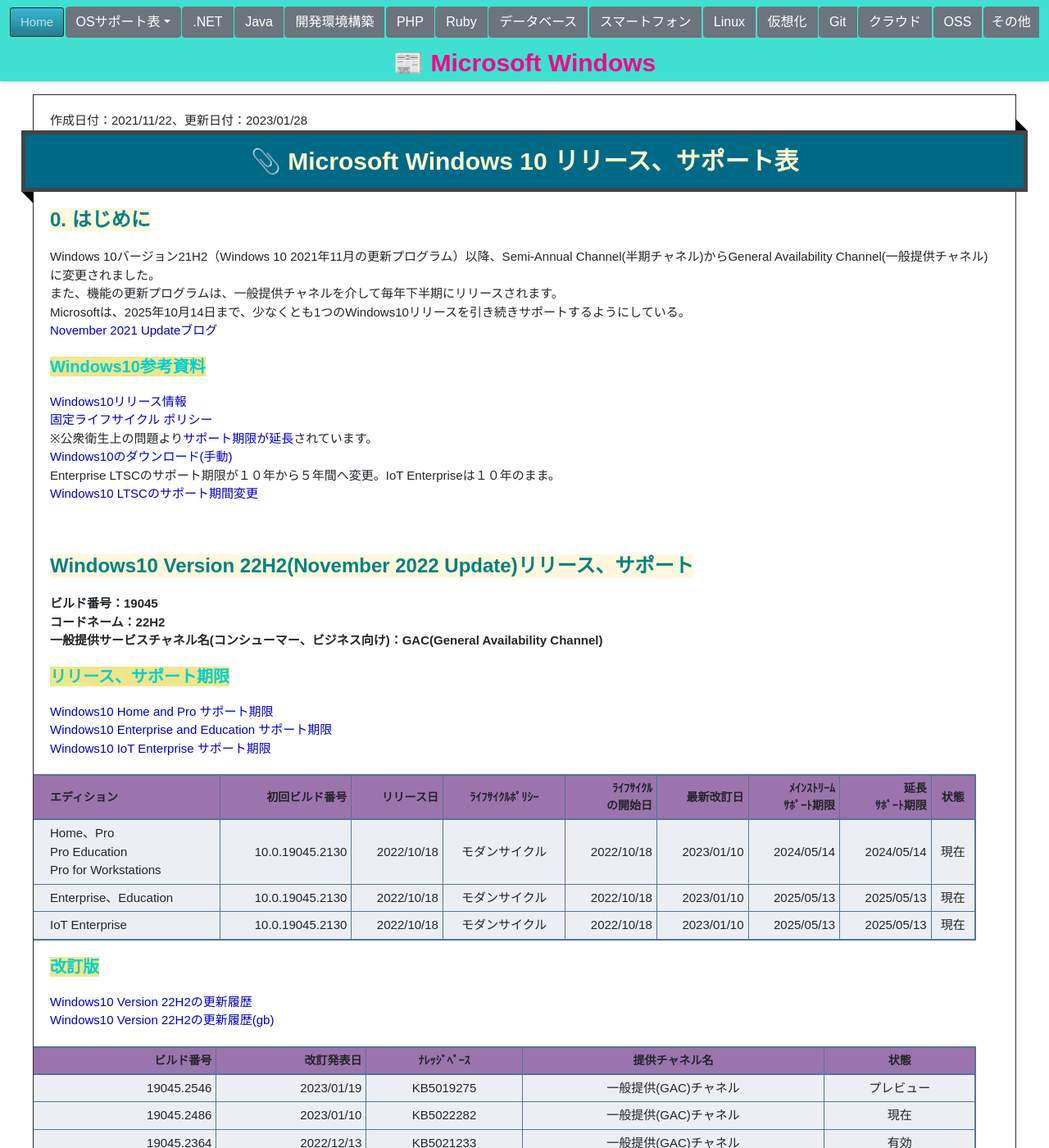
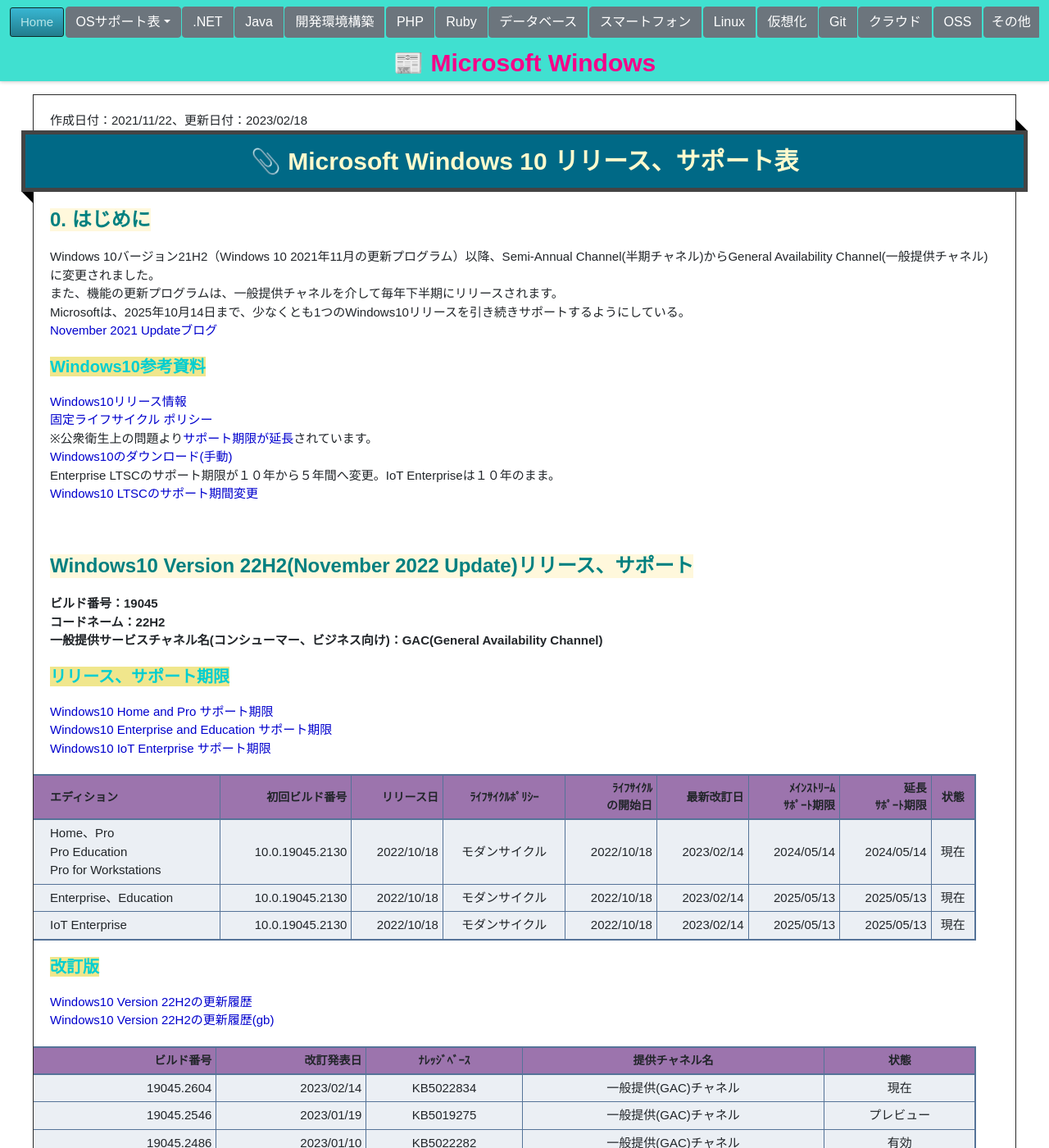
Before and after one commit to person-carrying-water/person-carrying-water.github.io, a Jekyll site: the page built from Contents/Support/Windows10.md, in a window 1280 px wide and 1400 px high. Shown: the whole window at 82% size. Built offline with Jekyll 4.4.1, drawn with Linux system fonts in a browser that asks for light colours; nearby versions of some CDN libraries; emoji names are drawn with the system emoji font; some of the changed text lies outside the part shown.

Commit message:
Win230218

```diff
--- a/Contents/Support/Windows10.md
+++ b/Contents/Support/Windows10.md
@@ -3,7 +3,7 @@
 title: ":newspaper: Microsoft Windows"
 description: ":paperclip: Microsoft Windows 10 リリース、サポート表"
 date: "2021/11/22"
-lastmod: "2023/01/28"
+lastmod: "2023/02/18"
 ---
 
 ## 0. はじめに
@@ -34,9 +34,9 @@
 
 | エディション       | 初回ビルド番号 | リリース日 | ﾗｲﾌｻｲｸﾙﾎﾟﾘｼｰ | ﾗｲﾌｻｲｸﾙ<br />の開始日 | 最新改訂日 | ﾒｲﾝｽﾄﾘｰﾑ<br />ｻﾎﾟｰﾄ期限 | 延長<br>ｻﾎﾟｰﾄ期限 | 状態 |
 | :----------------- | -------------: | ---------: |:------------:| ---------: | ---------: | ---------: | ---------: | :-----: |
-|Home、Pro<br />Pro Education<br />Pro for Workstations|10.0.19045.2130 | 2022/10/18 |モダンサイクル| 2022/10/18 | 2023/01/10 | 2024/05/14 | 2024/05/14 |   現在  |
-|Enterprise、Education   |10.0.19045.2130 | 2022/10/18 |モダンサイクル| 2022/10/18 | 2023/01/10 | 2025/05/13 | 2025/05/13 |   現在  |
-|IoT Enterprise          |10.0.19045.2130 | 2022/10/18 |モダンサイクル| 2022/10/18 | 2023/01/10 | 2025/05/13 | 2025/05/13 |   現在  |
+|Home、Pro<br />Pro Education<br />Pro for Workstations|10.0.19045.2130 | 2022/10/18 |モダンサイクル| 2022/10/18 | 2023/02/14 | 2024/05/14 | 2024/05/14 |   現在  |
+|Enterprise、Education   |10.0.19045.2130 | 2022/10/18 |モダンサイクル| 2022/10/18 | 2023/02/14 | 2025/05/13 | 2025/05/13 |   現在  |
+|IoT Enterprise          |10.0.19045.2130 | 2022/10/18 |モダンサイクル| 2022/10/18 | 2023/02/14 | 2025/05/13 | 2025/05/13 |   現在  |
 
 ### 改訂版
 [Windows10 Version 22H2の更新履歴]()
@@ -44,8 +44,9 @@
 
 | ビルド番号 | 改訂発表日  | ﾅﾚｯｼﾞﾍﾞｰｽ |  提供チャネル名  |   状態  |
 | ---------: | ---------: | :-------: | :--------------: | :-----: |
+| 19045.2604 | 2023/02/14 | KB5022834 |一般提供(GAC)チャネル | 現在 |
 | 19045.2546 | 2023/01/19 | KB5019275 |一般提供(GAC)チャネル | プレビュー |
-| 19045.2486 | 2023/01/10 | KB5022282 |一般提供(GAC)チャネル | 現在 |
+| 19045.2486 | 2023/01/10 | KB5022282 |一般提供(GAC)チャネル | 有効 |
 | 19045.2364 | 2022/12/13 | KB5021233 |一般提供(GAC)チャネル | 有効 |
 | 19045.2311 | 2022/11/15 | KB5020030 |一般提供(GAC)チャネル | プレビュー |
 | 19045.2251 | 2022/11/08 | KB5019959 |一般提供(GAC)チャネル | 有効 |
@@ -68,11 +69,11 @@
 
 | エディション       | 初回ビルド番号 | リリース日 | ﾗｲﾌｻｲｸﾙﾎﾟﾘｼｰ | ﾗｲﾌｻｲｸﾙ<br />の開始日 | 最新改訂日 | ﾒｲﾝｽﾄﾘｰﾑ<br />ｻﾎﾟｰﾄ期限 | 延長<br>ｻﾎﾟｰﾄ期限 | 状態 |
 | :----------------- | -------------: | ---------: |:------------:| ---------: | ---------: | ---------: | ---------: | :-----: |
-|Home、Pro<br />Pro Education<br />Pro for Workstations|10.0.19044.1288 | 2021/11/16 |モダンサイクル| 2021/11/16 | 2023/01/10 | 2023/06/13 | 2023/06/13 |   現在  |
-|Enterprise、Education   |10.0.19044.1288 | 2021/11/16 |モダンサイクル| 2021/11/16 | 2023/01/10 | 2024/06/11 | 2024/06/11 |   現在  |
-|IoT Enterprise          |10.0.19044.1288 | 2021/11/16 |モダンサイクル| 2021/11/16 | 2023/01/10 | 2024/06/11 | 2024/06/11 |   現在  |
-|Enterprise 2021 LTSC    |10.0.19044.1288 | 2021/11/16 | 固定サイクル | 2021/11/16 | 2023/01/10 | 2027/01/12 | 2032/01/13 |   現在  |
-|IoT Enterprise 2021 LTSC|10.0.19044.1288 | 2021/11/16 | 固定サイクル | 2021/11/16 | 2023/01/10 | 2027/01/12 | 2027/01/12 |   現在  |
+|Home、Pro<br />Pro Education<br />Pro for Workstations|10.0.19044.1288 | 2021/11/16 |モダンサイクル| 2021/11/16 | 2023/02/14 | 2023/06/13 | 2023/06/13 |   現在  |
+|Enterprise、Education   |10.0.19044.1288 | 2021/11/16 |モダンサイクル| 2021/11/16 | 2023/02/14 | 2024/06/11 | 2024/06/11 |   現在  |
+|IoT Enterprise          |10.0.19044.1288 | 2021/11/16 |モダンサイクル| 2021/11/16 | 2023/02/14 | 2024/06/11 | 2024/06/11 |   現在  |
+|Enterprise 2021 LTSC    |10.0.19044.1288 | 2021/11/16 | 固定サイクル | 2021/11/16 | 2023/02/14 | 2027/01/12 | 2032/01/13 |   現在  |
+|IoT Enterprise 2021 LTSC|10.0.19044.1288 | 2021/11/16 | 固定サイクル | 2021/11/16 | 2023/02/14 | 2027/01/12 | 2027/01/12 |   現在  |
 
 ### 改訂版
 [Windows10 Version 21H2の更新履歴](https://support.microsoft.com/ja-jp/topic/windows-10-%E3%81%AE%E6%9B%B4%E6%96%B0%E5%B1%A5%E6%AD%B4-857b8ccb-71e4-49e5-b3f6-7073197d98fb)
@@ -80,8 +81,9 @@
 
 | ビルド番号 | 改訂発表日  | ﾅﾚｯｼﾞﾍﾞｰｽ |  提供チャネル名  |   状態  |
 | ---------: | ---------: | :-------: | :--------------: | :-----: |
+| 19044.2604 | 2023/02/14 | KB5022834 | すべてのチャネル | 現在 |
 | 19044.2546 | 2023/01/19 | KB5019275 | すべてのチャネル | プレビュー |
-| 19044.2486 | 2023/01/10 | KB5022282 | すべてのチャネル | 現在 |
+| 19044.2486 | 2023/01/10 | KB5022282 | すべてのチャネル | 有効 |
 | 19044.2364 | 2022/12/13 | KB5021233 | すべてのチャネル | 有効 |
 | 19044.2311 | 2022/11/15 | KB5020030 | すべてのチャネル | プレビュー |
 | 19044.2251 | 2022/11/08 | KB5019959 | すべてのチャネル | 有効 |
@@ -196,7 +198,7 @@
 | エディション       | 初回ビルド番号 | リリース日 | ﾗｲﾌｻｲｸﾙﾎﾟﾘｼｰ | ﾗｲﾌｻｲｸﾙ<br />の開始日 | 最新改訂日 | ﾒｲﾝｽﾄﾘｰﾑ<br />ｻﾎﾟｰﾄ期限 | 延長<br>ｻﾎﾟｰﾄ期限 | 状態 |
 | :----------------- | -------------: | ---------: |:------------:| ---------: | ---------: | ---------: | ---------: | :-----: |
 |Home、Pro<br />Pro Education<br />Pro for Workstations| 10.0.19042.572 | 2020/10/20 |モダンサイクル| 2020/10/20 | 2022/05/10 | 2022/05/10 | 2022/05/10 | **終了** |
-|Enterprise<br />Education<br />IoT Enterprise| 10.0.19042.572 | 2020/10/20 |モダンサイクル| 2020/10/20 | 2023/01/10 | 2023/05/09 | 2023/05/09 |   有効  |
+|Enterprise<br />Education<br />IoT Enterprise| 10.0.19042.572 | 2020/10/20 |モダンサイクル| 2020/10/20 | 2023/02/14 | 2023/05/09 | 2023/05/09 |   有効  |
 
 ### 改訂版
 [Windows10 Version 20H2の更新履歴](https://support.microsoft.com/ja-jp/topic/windows-10-%E3%81%AE%E6%9B%B4%E6%96%B0%E5%B1%A5%E6%AD%B4-7dd3071a-3906-fa2c-c342-f7f86728a6e3)
@@ -204,8 +206,9 @@
 
 | ビルド番号 | 改訂発表日  | ﾅﾚｯｼﾞﾍﾞｰｽ |  提供チャネル名  |   状態  |
 | ---------: | ---------: | :-------: | :--------------: | :-----: |
+| 19042.2604 | 2023/02/14 | KB5022834 |半期(SAC)チャネル | 現在 |
 | 19042.2546 | 2023/01/19 | KB5019275 |半期(SAC)チャネル | プレビュー |
-| 19042.2486 | 2023/01/10 | KB5022282 |半期(SAC)チャネル | 現在 |
+| 19042.2486 | 2023/01/10 | KB5022282 |半期(SAC)チャネル | 有効 |
 | 19042.2364 | 2022/12/13 | KB5021233 |半期(SAC)チャネル | 有効 |
 | 19042.2311 | 2022/11/15 | KB5020030 |半期(SAC)チャネル | プレビュー |
 | 19042.2251 | 2022/11/08 | KB5019959 |半期(SAC)チャネル | 有効 |
@@ -388,15 +391,16 @@
 |Home、Pro、IoT Core<br />Pro Education<br />Pro for Workstations|10.0.17763.1    | 2018/11/13 |モダンサイクル| 2018/11/13 | 2021/05/11 | 2020/11/10 | 2020/11/10 | **End** |
 |Enterprise、Education   |10.0.17763.1    | 2018/11/13 |モダンサイクル| 2018/11/13 | 2021/05/11 | 2021/05/11 | 2021/05/11 | **End** |
 |IoT Enterprise          |10.0.17763.1    | 2018/11/13 |モダンサイクル| 2018/11/13 | 2021/05/11 | 2021/05/11 | 2021/05/11 | **End** |
-|Enterprise 2019 LTSC    |10.0.17763.1    | 2018/11/13 | 固定サイクル | 2018/11/13 | 2023/01/10 | 2024/01/09 | 2029/01/09 |   現在  |
-|IoT Enterprise 2019 LTSC|10.0.17763.1    | 2018/11/13 | 固定サイクル | 2018/11/13 | 2023/01/10 | 2024/01/09 | 2029/01/09 |   現在  |
+|Enterprise 2019 LTSC    |10.0.17763.1    | 2018/11/13 | 固定サイクル | 2018/11/13 | 2023/02/14 | 2024/01/09 | 2029/01/09 |   現在  |
+|IoT Enterprise 2019 LTSC|10.0.17763.1    | 2018/11/13 | 固定サイクル | 2018/11/13 | 2023/02/14 | 2024/01/09 | 2029/01/09 |   現在  |
 
 ### 改訂版
 [Windows10 Version 1809の更新履歴](https://support.microsoft.com/ja-jp/topic/windows-10-%E3%81%8A%E3%82%88%E3%81%B3-windows-server-2019-%E3%81%AE%E6%9B%B4%E6%96%B0%E5%B1%A5%E6%AD%B4-725fc2e1-4443-6831-a5ca-51ff5cbcb059)
 
 | ビルド番号  | 改訂発表日  | ﾅﾚｯｼﾞﾍﾞｰｽ |  提供チャネル名  |  状態   |
 | ----------: | ---------: | :-------: | :--------------: | :-----: |
-| 17763.3887  | 2023/01/10 | KB5022286 |長期(LTSC)チャネル|   現在  |
+| 17763.4010  | 2023/02/14 | KB5022840 |長期(LTSC)チャネル|   現在  |
+| 17763.3887  | 2023/01/10 | KB5022286 |長期(LTSC)チャネル|   有効  |
 | 17763.3772  | 2022/12/20 | KB5022554 |長期(LTSC)チャネル| バンド外 |
 | 17763.3770  | 2022/12/13 | KB5021237 |長期(LTSC)チャネル|   有効  |
 | 17763.3653  | 2022/11/17 | KB5021655 |長期(LTSC)チャネル| バンド外 |
@@ -554,15 +558,16 @@
 |Home、Pro、IoT Core     |10.0.14393.0    | 2016/08/02 |モダンサイクル| 2016/08/02 | 2017/06/27 | 2018/04/10 | 2018/04/10 | **End** |
 |Enterprise、Education   |10.0.14393.0    | 2016/08/02 |モダンサイクル| 2016/08/02 | 2017/06/27 | 2019/04/09 | 2019/04/09 | **End** |
 |IoT Enterprise          |10.0.14393.0    | 2016/08/02 |モダンサイクル| 2016/08/02 | 2017/06/27 | 2019/04/09 | 2019/04/09 | **End** |
-|Enterprise 2016 LTSB    |10.0.14393.0    | 2016/08/02 | 固定サイクル | 2016/08/02 | 2023/01/10 | 2021/10/12 | 2026/10/13 |  有効  |
-|IoT Enterprise 2016 LTSB|10.0.14393.0    | 2016/08/02 | 固定サイクル | 2016/08/02 | 2023/01/10 | 2021/10/12 | 2026/10/13 |  有効  |
+|Enterprise 2016 LTSB    |10.0.14393.0    | 2016/08/02 | 固定サイクル | 2016/08/02 | 2023/02/14 | 2021/10/12 | 2026/10/13 |  有効  |
+|IoT Enterprise 2016 LTSB|10.0.14393.0    | 2016/08/02 | 固定サイクル | 2016/08/02 | 2023/02/14 | 2021/10/12 | 2026/10/13 |  有効  |
 
 ### 改訂版
 [Windows10 Version 1607の更新履歴](https://support.microsoft.com/ja-jp/topic/windows-10-%E3%81%8A%E3%82%88%E3%81%B3-windows-server-2016-%E3%81%AE%E6%9B%B4%E6%96%B0%E5%B1%A5%E6%AD%B4-4acfbc84-a290-1b54-536a-1c0430e9f3fd)
 
 | ビルド番号  | 改訂発表日 | ﾅﾚｯｼﾞﾍﾞｰｽ |  提供チャネル名  |  状態   |
 | ----------: | ---------: | :-------: | :--------------: | :-----: |
-| 14393.5648  | 2023/01/10 | KB5022289 | すべてのチャネル |   現在  |
+| 14393.5717  | 2023/02/14 | KB5022838 | すべてのチャネル |   現在  |
+| 14393.5648  | 2023/01/10 | KB5022289 | すべてのチャネル |   有効  |
 | 14393.5582  | 2022/12/13 | KB5021235 | すべてのチャネル |   有効  |
 | 14393.5502  | 2022/11/17 | KB5021654 | すべてのチャネル | バンド外 |
 | 14393.5501  | 2022/11/08 | KB5019964 | すべてのチャネル |   有効  |
@@ -639,15 +644,16 @@
 | エディション           | 初回ビルド番号 | リリース日 | ﾗｲﾌｻｲｸﾙﾎﾟﾘｼｰ | ﾗｲﾌｻｲｸﾙ<br />の開始日 | 最新改訂日 | ﾒｲﾝｽﾄﾘｰﾑ<br />ｻﾎﾟｰﾄ期限 | 延長<br>ｻﾎﾟｰﾄ期限 | 状態 |
 | :--------------------- | -------------: | ---------: |:------------:| ---------: | ---------: | ---------: | ---------: | :-----: |
 |すべての半期チャネル    |10.0.10240.16384| 2015/07/29 |モダンサイクル| 2015/07/29 | 2017/06/27 | 2017/05/09 | 2017/05/09 | **End** |
-|Enterprise 2015 LTSB    |10.0.10240.16384| 2015/07/29 | 固定サイクル | 2015/07/29 | 2023/01/10 | 2020/10/13 | 2025/10/14 |   有効  |
-|IoT Enterprise 2015 LTSB|10.0.10240.16384| 2015/07/29 | 固定サイクル | 2015/07/29 | 2023/01/10 | 2020/10/13 | 2025/10/14 |   有効  |
+|Enterprise 2015 LTSB    |10.0.10240.16384| 2015/07/29 | 固定サイクル | 2015/07/29 | 2023/02/14 | 2020/10/13 | 2025/10/14 |   有効  |
+|IoT Enterprise 2015 LTSB|10.0.10240.16384| 2015/07/29 | 固定サイクル | 2015/07/29 | 2023/02/14 | 2020/10/13 | 2025/10/14 |   有効  |
 
 ### 改訂版
 [Windows10 Version 1507の更新履歴](https://support.microsoft.com/ja-jp/topic/windows-10-%E3%81%AE%E6%9B%B4%E6%96%B0%E5%B1%A5%E6%AD%B4-93345c32-4ae1-6d1c-f885-6c0b718adf3b)
 
 | ビルド番号  | 改訂発表日 | ﾅﾚｯｼﾞﾍﾞｰｽ |  提供チャネル名  |  状態   |
 | ----------: | ---------: | :-------: | :-------------: | :-----: |
-| 10240.19685 | 2023/01/10 | KB5022297 |長期(LTSB)チャネル|   現在  |
+| 10240.19747 | 2023/02/14 | KB5022858 |長期(LTSB)チャネル|   現在  |
+| 10240.19685 | 2023/01/10 | KB5022297 |長期(LTSB)チャネル|   有効  |
 | 10240.19624 | 2022/12/13 | KB5021243 |長期(LTSB)チャネル|   有効  |
 | 10240.19567 | 2022/11/08 | KB5019970 |長期(LTSB)チャネル|   有効  |
 | 10240.19509 | 2022/10/18 | KB5020440 |長期(LTSB)チャネル| バンド外 |
```
Also changed, not shown: Contents/DotNet/DotNetSupport.md (+12 -7 lines), Contents/Ide/VisualStudio/VisualStudioSupport.md (+18 -13 lines), Contents/SqlServer/SqlServerSupport.md (+29 -15 lines), Contents/Support/Windows11.md (+9 -7 lines), Contents/Support/WindowsServer.md (+20 -13 lines).
